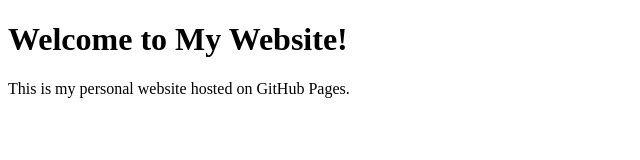
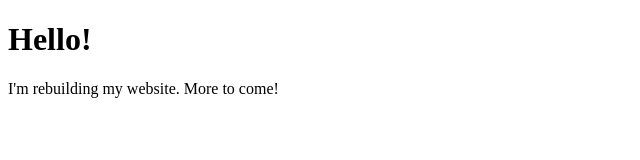
Before and after one commit to linshigreenfire/greenfire.github.io, a plain HTML site: page index.html in a window 1280 px wide. Shown: the whole page, without its empty margins (0-640 px from the left). Drawn offline with Linux system fonts and the light colour scheme.

Commit message:
Update index.html

```diff
--- a/index.html
+++ b/index.html
@@ -6,7 +6,7 @@
     <title>My Personal Website</title>
 </head>
 <body>
-    <h1>Welcome to My Website!</h1>
-    <p>This is my personal website hosted on GitHub Pages.</p>
+    <h1>Hello!</h1>
+    <p>I'm rebuilding my website. More to come!</p>
 </body>
 </html>
```
